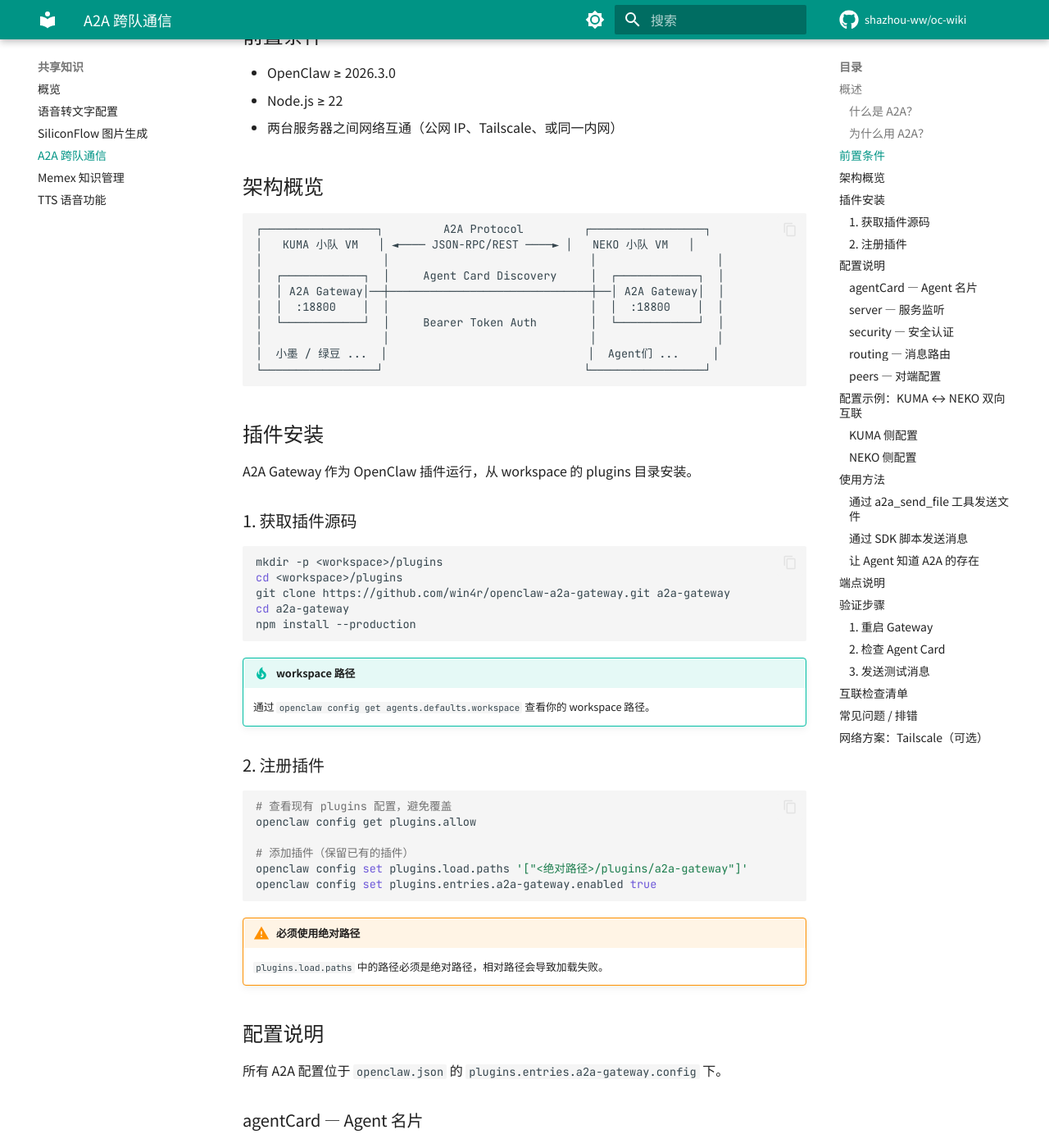
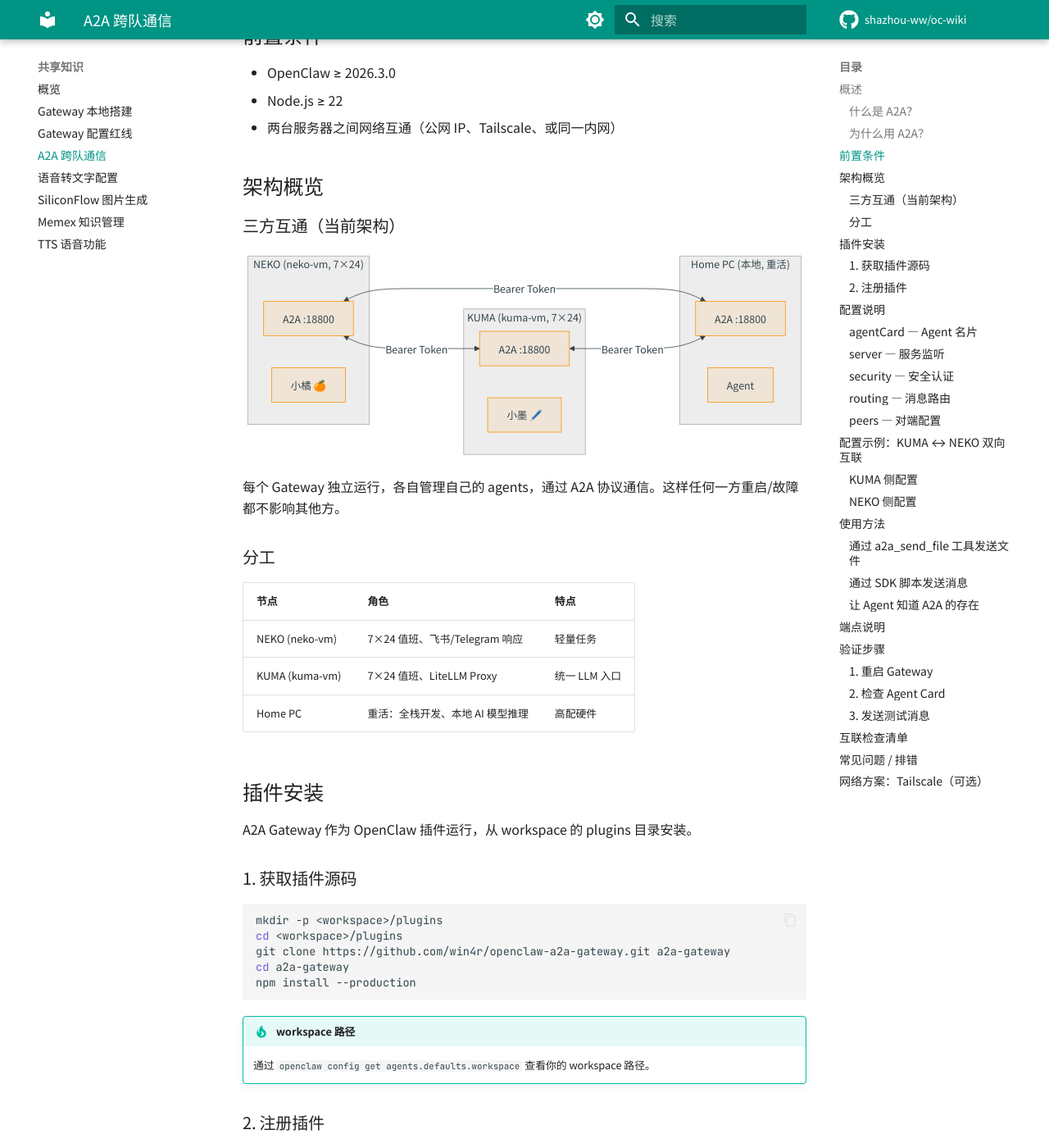
Before and after one commit to shazhou-ww/oc-wiki, an MkDocs documentation site: the page built from docs/shared/a2a-setup.md, in a window 1280 px wide and 1400 px high, scrolled down 746 px. Shown: the whole window at 82% size. Built offline with MkDocs 1.6.1 and Material for MkDocs 9.7.7, drawn with Linux system fonts in a browser that asks for light colours; comment, search, counter and statistics services are not loaded; some of the changed text lies outside the part shown.

Commit message:
docs: Gateway 搭建指南 + 配置红线 + A2A 三方通信架构
- 新增 Gateway 本地搭建指南（Windows/macOS/Linux）
- 新增 Gateway 配置安全红线（血泪教训）
- 更新 A2A 文档：三方互通架构（NEKO/KUMA/Home PC）
- 推荐方案：本地 Gateway + A2A，不改现有 Gateway 配置

````diff
--- a/docs/shared/a2a-setup.md
+++ b/docs/shared/a2a-setup.md
@@ -1,6 +1,6 @@
 # 🔗 A2A 跨队通信配置指南
 
-> 使用 A2A (Agent-to-Agent) 协议实现 KUMA ↔ NEKO 小队的 Agent 互联互通
+> 使用 A2A (Agent-to-Agent) 协议实现多小队 Agent 互联互通（NEKO / KUMA / Home PC）
 
 ---
 
@@ -26,18 +26,36 @@ A2A (Agent-to-Agent) 是 Google 提出的开放协议，用于不同 AI Agent
 
 ## 架构概览
 
+### 三方互通（当前架构）
+
+```mermaid
+graph LR
+    subgraph "NEKO (neko-vm, 7×24)"
+        N_A2A[A2A :18800]
+        N_XJ[小橘 🍊]
+    end
+    subgraph "KUMA (kuma-vm, 7×24)"
+        K_A2A[A2A :18800]
+        K_XM[小墨 🖊️]
+    end
+    subgraph "Home PC (本地, 重活)"
+        H_A2A[A2A :18800]
+        H_AG[Agent]
+    end
+    N_A2A <-->|Bearer Token| K_A2A
+    N_A2A <-->|Bearer Token| H_A2A
+    K_A2A <-->|Bearer Token| H_A2A
 ```
-┌─────────────────┐         A2A Protocol         ┌─────────────────┐
-│   KUMA 小队 VM   │ ◄──── JSON-RPC/REST ────► │   NEKO 小队 VM   │
-│                  │                              │                  │
-│  ┌────────────┐  │     Agent Card Discovery     │  ┌────────────┐  │
-│  │ A2A Gateway│──┼──────────────────────────────┼──│ A2A Gateway│  │
-│  │  :18800    │  │                              │  │  :18800    │  │
-│  └────────────┘  │     Bearer Token Auth        │  └────────────┘  │
-│                  │                              │                  │
-│  小墨 / 绿豆 ...  │                              │  Agent们 ...     │
-└─────────────────┘                              └─────────────────┘
-```
+
+每个 Gateway 独立运行，各自管理自己的 agents，通过 A2A 协议通信。这样任何一方重启/故障都不影响其他方。
+
+### 分工
+
+| 节点 | 角色 | 特点 |
+|------|------|------|
+| NEKO (neko-vm) | 7×24 值班、飞书/Telegram 响应 | 轻量任务 |
+| KUMA (kuma-vm) | 7×24 值班、LiteLLM Proxy | 统一 LLM 入口 |
+| Home PC | 重活：全栈开发、本地 AI 模型推理 | 高配硬件 |
 
 ## 插件安装
 
--- a/mkdocs.yml
+++ b/mkdocs.yml
@@ -85,9 +85,11 @@ nav:
       - 概览: kuma/index.md
   - 共享知识:
       - 概览: shared/index.md
+      - Gateway 本地搭建: shared/gateway-setup.md
+      - Gateway 配置红线: shared/gateway-safety.md
+      - A2A 跨队通信: shared/a2a-setup.md
       - 语音转文字配置: shared/speech-to-text.md
       - SiliconFlow 图片生成: shared/siliconflow-image-gen.md
-      - A2A 跨队通信: shared/a2a-setup.md
       - Memex 知识管理: shared/memex-knowledge-base.md
       - TTS 语音功能: shared/tts-guide.md
 
````
Also changed, not shown: docs/shared/gateway-safety.md (added, +134 -0 lines), docs/shared/gateway-setup.md (added, +299 -0 lines).
